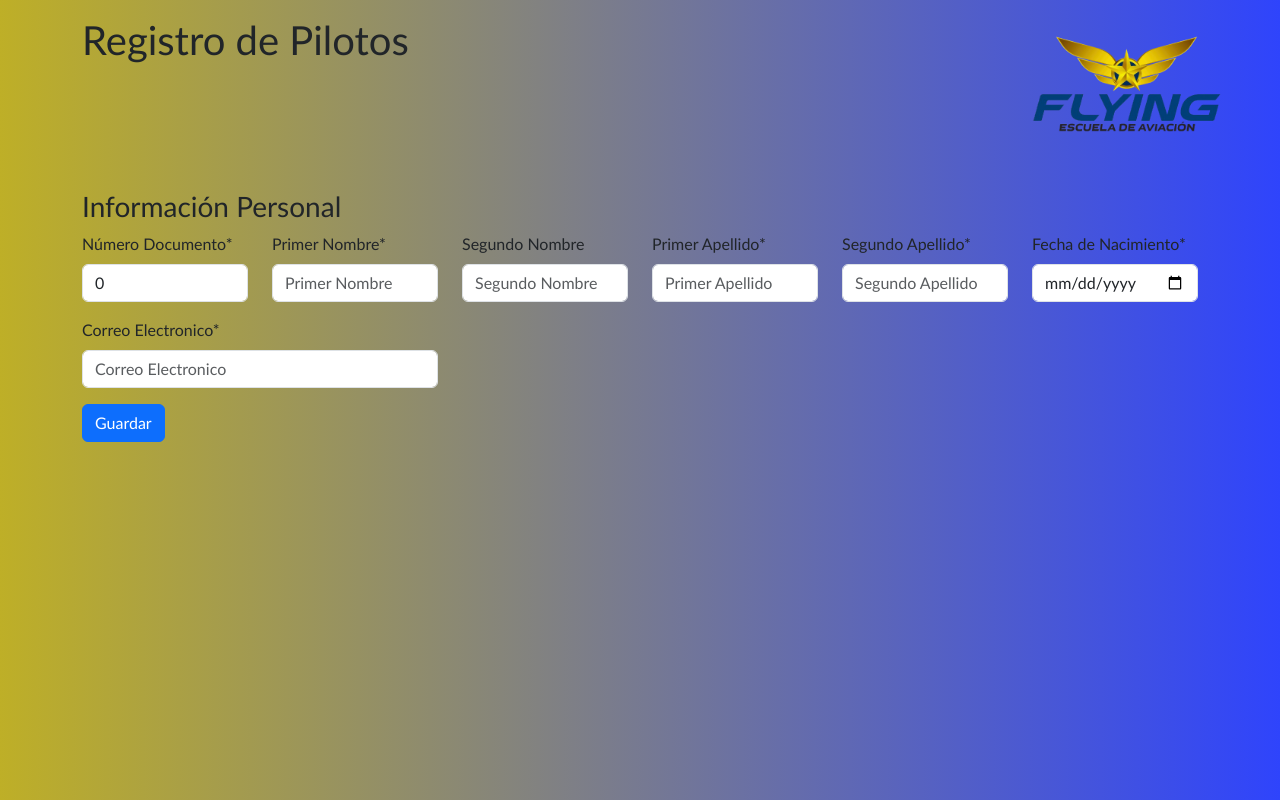
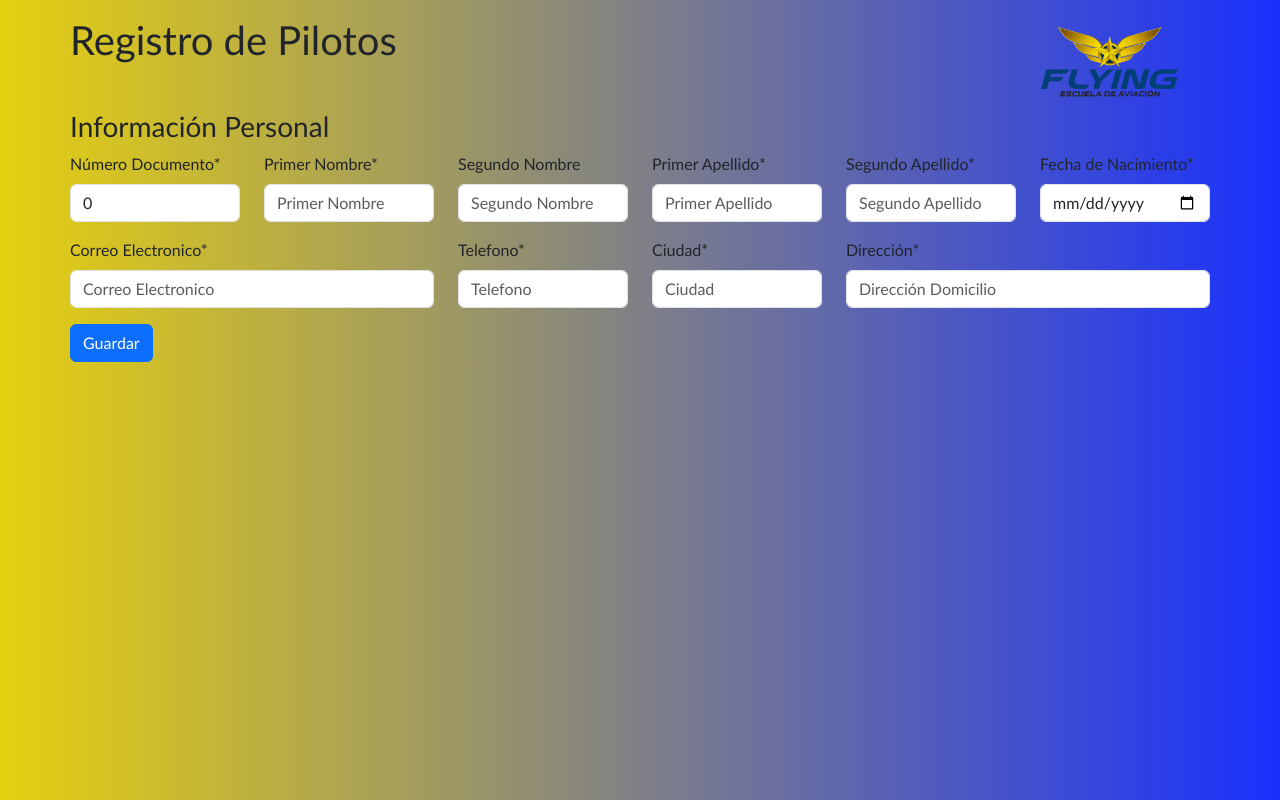
Before and after one commit to Guanfernando/cronograma_pilotos, a React (Create React App) app in the folder frontend/: page /api/pilots in a window 1280 px wide. Built offline with nearby package versions, Linux system fonts and the light colour scheme.

Commit message:
avance en formulario y listado

```diff
--- a/frontend/src/Styles.css
+++ b/frontend/src/Styles.css
@@ -4,5 +4,5 @@
 
 
 body{
-    background : linear-gradient(90deg, rgb(190, 175, 39), rgb(47, 68, 252));
+    background : linear-gradient(90deg, rgb(230, 208, 16), rgb(25, 48, 253));
 }
--- a/frontend/src/components/Dashboard.js
+++ b/frontend/src/components/Dashboard.js
@@ -1,23 +1,18 @@
 //src/components/Dashboard
 import React, {useNavigate} from "react-router-dom"
-import { Image } from "react-bootstrap";
+import { Image, Col, Row} from "react-bootstrap";
 
 
 
 const Dashboard = () => {
     const navigate = useNavigate();
     return (
-        <div className="dashboard">
-            <div className="dashboard__header">
-                <h1>Dashboard</h1>
+        <Row className="mt-5">
+            <Col md={{span:4, offset:4}}>
                 <Image src= '/icono_piloto.png' width={200} onClick={() => navigate("/api/pilots/")} />
                 <Image src= '/icono_listado.png' width={200} onClick={() => navigate("/api/pilotslist/")} />
-            </div>
-            <div className="dashboard__content">
-                <h2>Content</h2>
-                <p>Some content</p>
-            </div>
-            </div>
+            </Col>
+        </Row>
     )
 };
 export default Dashboard;
--- a/frontend/src/components/PilotsForm.js
+++ b/frontend/src/components/PilotsForm.js
@@ -12,7 +12,10 @@ const PilotsForm = ({onSubmit}) => {
     const [secondLastName, setSecondLastName] = useState("");
     const [birthday, setBirthday]=useState("");
     const [email, setEmail] = useState("");
-    const [nationality, setNationality] = useState("");
+    const [telephoneNumber, setTelephoneNumber]= useState("");
+    const [city, setCity]= useState("");
+    const [address, setAddress] = useState("");
+
 
     const [message, setMessage] = useState("");
 
@@ -21,7 +24,7 @@ const PilotsForm = ({onSubmit}) => {
 
     const handleSubmit = async  (event) => {
         event.preventDefault();
-        const data = {id, firstName, secondName, firstLastName, secondLastName, birthday, email };
+        const data = {id, firstName, secondName, firstLastName, secondLastName, birthday, email, telephoneNumber, city, address };
 
 
 
@@ -48,13 +51,13 @@ const PilotsForm = ({onSubmit}) => {
 
 
     return (
-        <Container>
-        <Row className="xs-1">
+        <Container className='px-0'>
+        <Row style={{height:"110px"}}>
             <Col className="text mt-3" sm={10}>
                 <h1>Registro de Pilotos</h1>
             </Col>
             <Col xs={1}>
-                <Image width={190} src="/flying.png"  onClick={() => navigate("/")} />
+                <Image width={140} src="/flying.png"  onClick={() => navigate("/")} />
             </Col>
         </Row>
         <Row>
@@ -121,6 +124,7 @@ const PilotsForm = ({onSubmit}) => {
                 </Row>
 
                 <Row className="mb-3">
+
                 <Col xs={2} md={4}>
                         <Form.Label>Correo Electronico*</Form.Label>
                         <Form.Control
@@ -129,6 +133,35 @@ const PilotsForm = ({onSubmit}) => {
                         required value={email}
                         onChange={(e) => setEmail(e.target.value)} />
                     </Col>
+
+
+                    <Col xs={2} md={2}>
+                        <Form.Label>Telefono*</Form.Label>
+                        <Form.Control
+                        type="number"
+                        placeholder="Telefono"
+                        required value={telephoneNumber}
+                        onChange={(e) => setTelephoneNumber(e.target.value)} />
+                    </Col>
+
+                    <Col xs={2} md={2}>
+                        <Form.Label>Ciudad*</Form.Label>
+                        <Form.Control
+                        type="text"
+                        placeholder="Ciudad"
+                        required value={city}
+                        onChange={(e) => setCity(e.target.value)} />
+                    </Col>
+
+                    <Col xs={2} md={4}>
+                        <Form.Label>Dirección*</Form.Label>
+                        <Form.Control
+                        type="text"
+                        placeholder="Dirección Domicilio"
+                        required value={address}
+                        onChange={(e) => setAddress(e.target.value)} />
+                    </Col>
+
                 </Row>
 
                     <Button type='submit'>Guardar</Button>
--- a/frontend/src/components/PilotsList.js
+++ b/frontend/src/components/PilotsList.js
@@ -46,27 +46,33 @@ const PilotsList = () => {
     }
 
     return (
-        <div className="container mt-4">
+        <div className="px-5">
             <h2 className="mb-4">Información de Pilotos</h2>
             {pilots.length > 0 ? (
-                <Table striped bordered hover responsive>
+                <Table striped bordered hover responsive size="sm">
                     <thead>
                         <tr>
                             <th>ID</th>
                             <th>Nombres</th>
-                            <th>Apellidos</th>
+                            <th>Fecha de Nacimiento</th>
                             <th>Email</th>
-                            <th>Fecha de Nacimiento</th>
+                            <th>Telefono</th>
+                            <th>Ciudad</th>
+                            <th>Direccion</th>
+
                         </tr>
                     </thead>
                     <tbody>
                         {pilots.map((pilot) => (
                             <tr key={pilot.id}>
                                 <td>{pilot.id}</td>
-                                <td>{`${pilot.firstName} ${pilot.secondName || ''}`}</td>
-                                <td>{`${pilot.firstLastName} ${pilot.secondLastName || ''}`}</td>
+                                <td>{`${pilot.firstName} ${pilot.secondName || ''} ${pilot.firstLastName} ${pilot.secondLastName}`}</td>
+                                <td>{new Date(pilot.birthday).toLocaleDateString()}</td>
                                 <td>{pilot.email}</td>
-                                <td>{new Date(pilot.birthday).toLocaleDateString()}</td>
+                                <td>{pilot.telephoneNumber}</td>
+                                <td>{pilot.city}</td>
+                                <td>{pilot.address}</td>
+
                             </tr>
                         ))}
                     </tbody>
```
Also changed, not shown: 2 other files (tests, documents, lock files or other folders).
